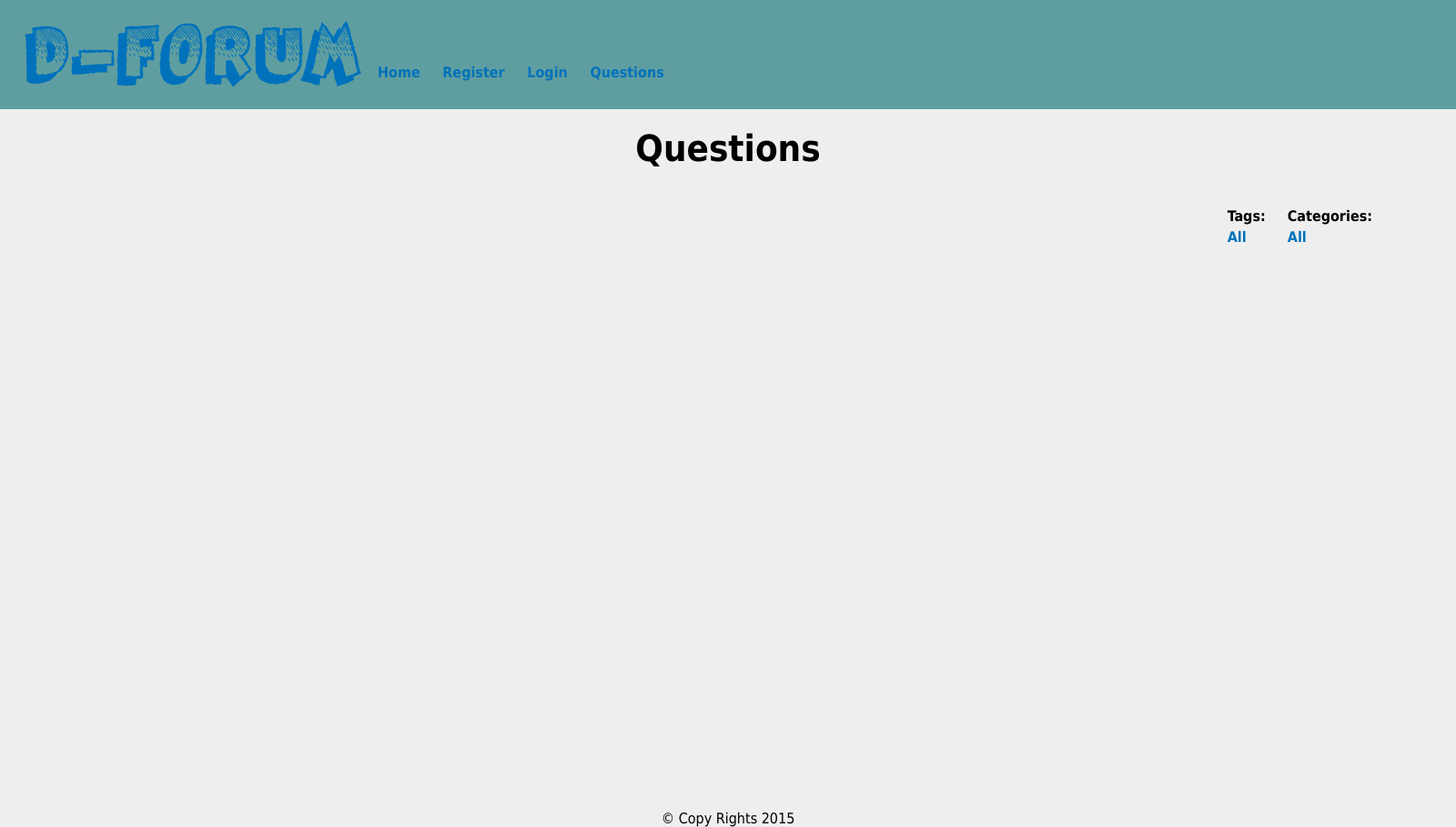
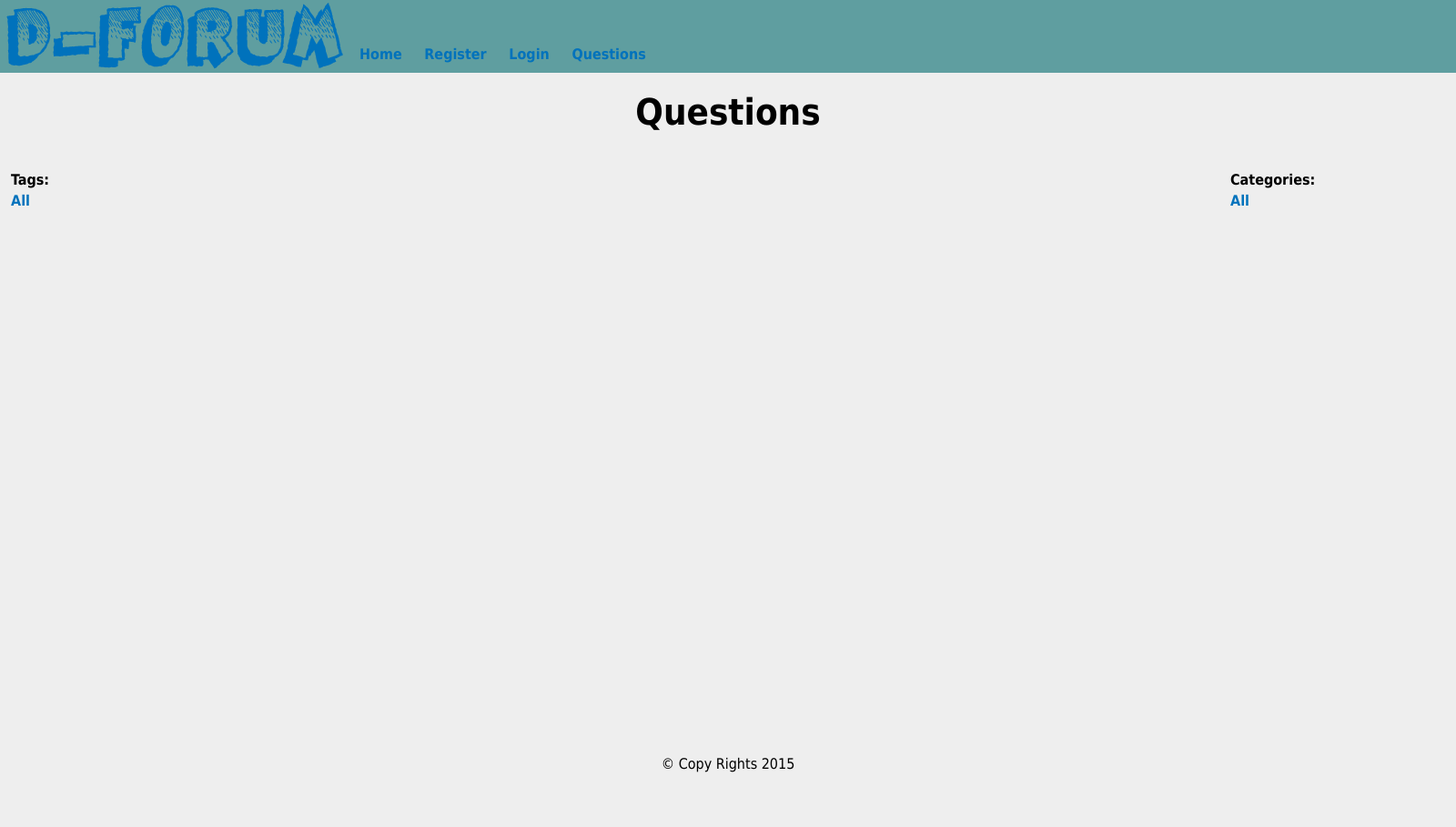
Before and after one commit to MihailYotov/PHP-Forum, a PHP site: page /questions in a window 1600 px wide. Shown: the whole page at 91% size. After the commit the page ends 849 px from the top, so only its background shows below. Run offline with PHP 8.4, Linux system fonts and the light colour scheme; data that the repository does not hold is empty.

Commit message:
Looks improvement.

```diff
--- a/content/style.css
+++ b/content/style.css
@@ -25,10 +25,18 @@ body {
     background-color: #EEEEEE;
 }
 
-@media screen and (max-device-height: 1080px){
+@media screen and (max-device-height: 1080px) {
     body {
         width: 100%;
         height: 800px;
+    }
+}
+
+@media screen and (max-device-width: 1920px) {
+    .main {
+        width: 1600px;
+        min-height: 700px;
+        margin: 0 auto;
     }
 }
 
@@ -39,15 +47,15 @@ header {
     height: 10%;
 }
 
-#admminHeader{
+#admminHeader {
     background-color: orange;
 }
-#adminTitle{
+
+#adminTitle {
     display: inline-block;
     width: 300px;
     font-size: 30px;
 }
-
 
 h1 {
     font-size: 40px;
@@ -61,37 +69,37 @@ h2 {
     margin-bottom: 30px;
 }
 
-h3{
+h3 {
     font-size: 20px;
     text-align: center;
     margin-bottom: 10px;
 }
 
-h4{
+h4 {
     font-size: 15px;
     text-align: center;
     margin-bottom: 30px;
 }
 
-#logo{
+#logo {
     display: inline-block;
     float: left;
 }
 
-#logedInBox{
+#logedInBox {
     display: inline-block;
     float: right;
 
 }
 
-.nav{
+.nav {
     display: inline-block;
     vertical-align: bottom;
     margin-top: 40px;
 
 }
 
-.nav > ul > li{
+.nav > ul > li {
     padding: 10px;
 }
 
@@ -100,12 +108,6 @@ h4{
     font-weight: bold;
     text-decoration: none;
     color: #0072BC;
-}
-
-.main {
-    width: 90%;
-    min-height: 90%;
-    margin: 0 auto;
 }
 
 .main > form {
@@ -124,28 +126,29 @@ table {
     margin: 0 auto;
     display: inline-block;
 }
+
 .answeredUserId {
     text-align: left;
     padding: 10px;
 }
 
-.answeredContent{
+.answeredContent {
     padding: 10px;
 }
 
-.responsesTable{
-    width: 70%;
+.responsesTable {
+    width: 100%;
     margin: 0 auto;
 }
 
-.responsesTable, .responsesTable>tr, .responsesTable>td{
+.responsesTable, .responsesTable > tr, .responsesTable > td {
     box-shadow: 0 2px 15px #888888;
     padding: 20px;
     text-align: justify;
 }
 
 #questionBox {
-    width: 70%;
+    width: 100%;
     margin: 0 auto 30px;
     background-color: #ffffff;
     box-shadow: 0 2px 15px #888888;
@@ -153,12 +156,17 @@ table {
     padding: 20px;
 }
 
-textarea{
+.answerForm {
+    width: 700px;
+    margin: 0 auto;
+}
+
+textarea {
     width: 700px;
     height: 250px;
 }
 
-.profileTable{
+.profileTable {
     width: 30%;
     margin: 0 auto;
     box-shadow: 0 2px 15px #888888;
@@ -166,53 +174,66 @@ textarea{
     text-align: justify;
 }
 
-.userProfileTd{
+.userProfileTd {
     padding-left: 20px;
     padding-right: 20px;
 }
 
-.categoriesSidebar{
+.categoriesSidebar {
+    width: 15%;
     display: inline-block;
     float: right;
     list-style-type: none;
     margin: 10px;
 }
 
-.categoriesSidebar>li{
+.categoriesSidebar > li {
     padding: 2px;
 
 }
 
-.tagsSidebar{
+.tagsSidebar {
+    width: 15%;
     display: inline-block;
-    float: right;
+    float: left;
     list-style-type: none;
     margin: 10px;
 }
 
-.tagsSidebar>li{
+.tagsSidebar > li {
     padding: 2px;
 
 }
 
-.questionsList{
+.questionsList {
+    display: inline-block;
+    width: 55%;
+    margin: 0 auto;
+    text-align: center;
+
+}
+
+.questionsList > ul {
     display: inline-block;
     list-style-type: none;
+    text-align: left;
 
-    padding-left: 45%;
+
 }
-.questionsList>li{
+
+.questionsList > li {
     padding: 10px;
 }
+
 /*table, tr, th,td{*/
 /*border: 1px solid black;*/
 /*}*/
 
-.deleteButton>a{
+.deleteButton > a {
     color: red;
 }
 
-#addCategoryForm{
+#addCategoryForm {
     display: inline-block;
     float: right;
 }
@@ -229,19 +250,19 @@ textarea{
     background-color: #FF0000;
 }
 
-.warningText, .warningText>a{
+.warningText, .warningText > a {
     color: #FF0000;
 }
 
-.infoText, .infoText>a{
+.infoText, .infoText > a {
     color: #FFA500;
 }
 
-.successText, .successText>a{
+.successText, .successText > a {
     color: #008000;
 }
 
-.infoMessages{
+.infoMessages {
     list-style-type: none;
     width: 100%;
 }
@@ -266,12 +287,19 @@ li.error {
     line-height: 0;
     height: 0;
 }
+
 .clearfix {
     display: inline-block;
 }
+
 html[xmlns] .clearfix {
     display: block;
 }
+
 * html .clearfix {
     height: 1%;
 }
+
+body>*{
+    padding: 0;
+}
--- a/views/questions/createAnswer.php
+++ b/views/questions/createAnswer.php
@@ -1,6 +1,7 @@
 <div class="main">
     <h1><?= htmlspecialchars($this->title);?></h1>
 
+    <div class="answerForm">
         <form action="/questions/postAnswer" method="post">
             <input type="hidden" value="<?= $this->questionId ?> " name="theQuestionId"/>
 
@@ -20,3 +21,4 @@
             <input type="submit" name="submit" value="Answer" />
         </form>
     </div>
+</div>
--- a/views/questions/index.php
+++ b/views/questions/index.php
@@ -5,14 +5,29 @@
         <h3><a href="/questions/create">Ask a question</a></h3>
     <?php endif ?>
 
-    <ul class="questionsList">
+    <ul class="tagsSidebar">
+        <li><strong>Tags: </strong></li>
+        <li><a href="/questions">All</a></li>
+        <?php foreach ($this->tags as $tag) : ?>
+            <li>
+                <a href="questions/viewTag/<?= htmlspecialchars($tag['name']) ?> "><?= htmlspecialchars($tag['name']) ?></a>
+                <?php if (isset($_SESSION['isAdmin']) && $_SESSION['isAdmin'] > 0) : ?>
+                    <a href="questions/deleteTag/<?= htmlspecialchars($tag['id']) ?> " class="warningText">[X]</a>
+                <?php endif ?>
+            </li>
+        <?php endforeach ?>
+    </ul>
+
+
+    <div class="questionsList">
+    <ul>
         <?php foreach ($this->questions as $question) : ?>
             <li>
                 <a href="questions/viewQuestion/<?= $question['id'] ?> "><?= htmlspecialchars($question['title']) ?> [<?= htmlspecialchars($question['visits']) ?>]</a>
             </li>
         <?php endforeach ?>
     </ul>
-
+    </div>
 
 
     <ul class="categoriesSidebar">
@@ -21,7 +36,7 @@
         <?php foreach ($this->categories as $category) : ?>
             <li>
                 <a href="questions/viewCategory/<?= htmlspecialchars($category['name']) ?> "><?= htmlspecialchars($category['name']) ?></a>
-                <?php if ($_SESSION['isAdmin'] > 0) : ?>
+                <?php if (isset($_SESSION['isAdmin']) && $_SESSION['isAdmin'] > 0) : ?>
                     <a href="questions/deleteCategory/<?= htmlspecialchars($category['id']) ?> " class="warningText">[X]</a>
                 <?php endif ?>
             </li>
@@ -40,18 +55,7 @@
         </li>
     </ul>
 
-    <ul class="tagsSidebar">
-        <li><strong>Tags: </strong></li>
-        <li><a href="/questions">All</a></li>
-        <?php foreach ($this->tags as $tag) : ?>
-            <li>
-                <a href="questions/viewTag/<?= htmlspecialchars($tag['name']) ?> "><?= htmlspecialchars($tag['name']) ?></a>
-                <?php if ($_SESSION['isAdmin'] > 0) : ?>
-                    <a href="questions/deleteTag/<?= htmlspecialchars($tag['id']) ?> " class="warningText">[X]</a>
-                <?php endif ?>
-            </li>
-        <?php endforeach ?>
-    </ul>
+
 
 
 </div>
--- a/views/questions/viewCategory.php
+++ b/views/questions/viewCategory.php
@@ -19,7 +19,7 @@
         <?php foreach ($this->categories as $category) : ?>
             <li>
                 <a href="<?= htmlspecialchars($category['name']) ?> "><?= htmlspecialchars($category['name']) ?></a>
-                <?php if ($_SESSION['isAdmin'] > 0) : ?>
+                <?php if (isset($_SESSION['isAdmin']) && $_SESSION['isAdmin'] > 0) : ?>
                     <a href="/questions/deleteCategory/<?= htmlspecialchars($category['id']) ?> " class="warningText">[X]</a>
                 <?php endif ?>
             </li>
@@ -32,7 +32,7 @@
         <?php foreach ($this->tags as $tag) : ?>
             <li>
                 <a href="/questions/viewTag/<?= htmlspecialchars($tag['name']) ?> "><?= htmlspecialchars($tag['name']) ?></a>
-                <?php if ($_SESSION['isAdmin'] > 0) : ?>
+                <?php if (isset($_SESSION['isAdmin']) && $_SESSION['isAdmin'] > 0) : ?>
                     <a href="/questions/deleteTag/<?= htmlspecialchars($tag['id']) ?> " class="warningText">[X]</a>
                 <?php endif ?>
             </li>
--- a/views/questions/viewQuestion.php
+++ b/views/questions/viewQuestion.php
@@ -11,7 +11,7 @@
         <div><strong><?= htmlspecialchars($question['content']) ?><strong></div>
         <h3>
             <a href="/questions/createAnswer/<?= $question['id'] ?> ">Answer the question</a>
-            <?php if ($_SESSION['isAdmin'] > 0) : ?>
+            <?php if (isset($_SESSION['isAdmin']) && $_SESSION['isAdmin'] > 0) : ?>
                 <span class="deleteButton"><a
                         href="/questions/deleteQuestion/<?= $question['id'] ?> ">[DELETE]</a></span>
             <?php endif ?>
@@ -35,7 +35,7 @@
             <?php foreach ($this->answers as $answer) : ?>
                 <tr>
                     <td class="answeredUserId">
-                        <?php if ($_SESSION['isAdmin'] > 0) : ?>
+                        <?php if (isset($_SESSION['isAdmin']) && $_SESSION['isAdmin'] > 0) : ?>
                             <a href="/questions/deleteAnswer/<?= htmlspecialchars($answer['id']) ?>/<?= $question['id'] ?> "
                                class="warningText">[X]</a>
                         <?php endif ?>
--- a/views/questions/viewTag.php
+++ b/views/questions/viewTag.php
@@ -19,7 +19,7 @@
         <?php foreach ($this->categories as $category) : ?>
             <li>
                 <a href="/questions/viewCategory/<?= htmlspecialchars($category['name']) ?> "><?= htmlspecialchars($category['name']) ?></a>
-                <?php if ($_SESSION['isAdmin'] > 0) : ?>
+                <?php if (isset($_SESSION['isAdmin']) && $_SESSION['isAdmin'] > 0) : ?>
                     <a href="/questions/deleteCategory/<?= htmlspecialchars($category['id']) ?> " class="warningText">[X]</a>
                 <?php endif ?>
             </li>
@@ -32,7 +32,7 @@
         <?php foreach ($this->tags as $tag) : ?>
             <li>
                 <a href="<?= htmlspecialchars($tag['name']) ?> "><?= htmlspecialchars($tag['name']) ?></a>
-                <?php if ($_SESSION['isAdmin'] > 0) : ?>
+                <?php if (isset($_SESSION['isAdmin']) && $_SESSION['isAdmin'] > 0) : ?>
                     <a href="/questions/deleteTag/<?= htmlspecialchars($tag['id']) ?> " class="warningText">[X]</a>
                 <?php endif ?>
             </li>
```
Lines whose indentation alone changed are shown as unchanged.
